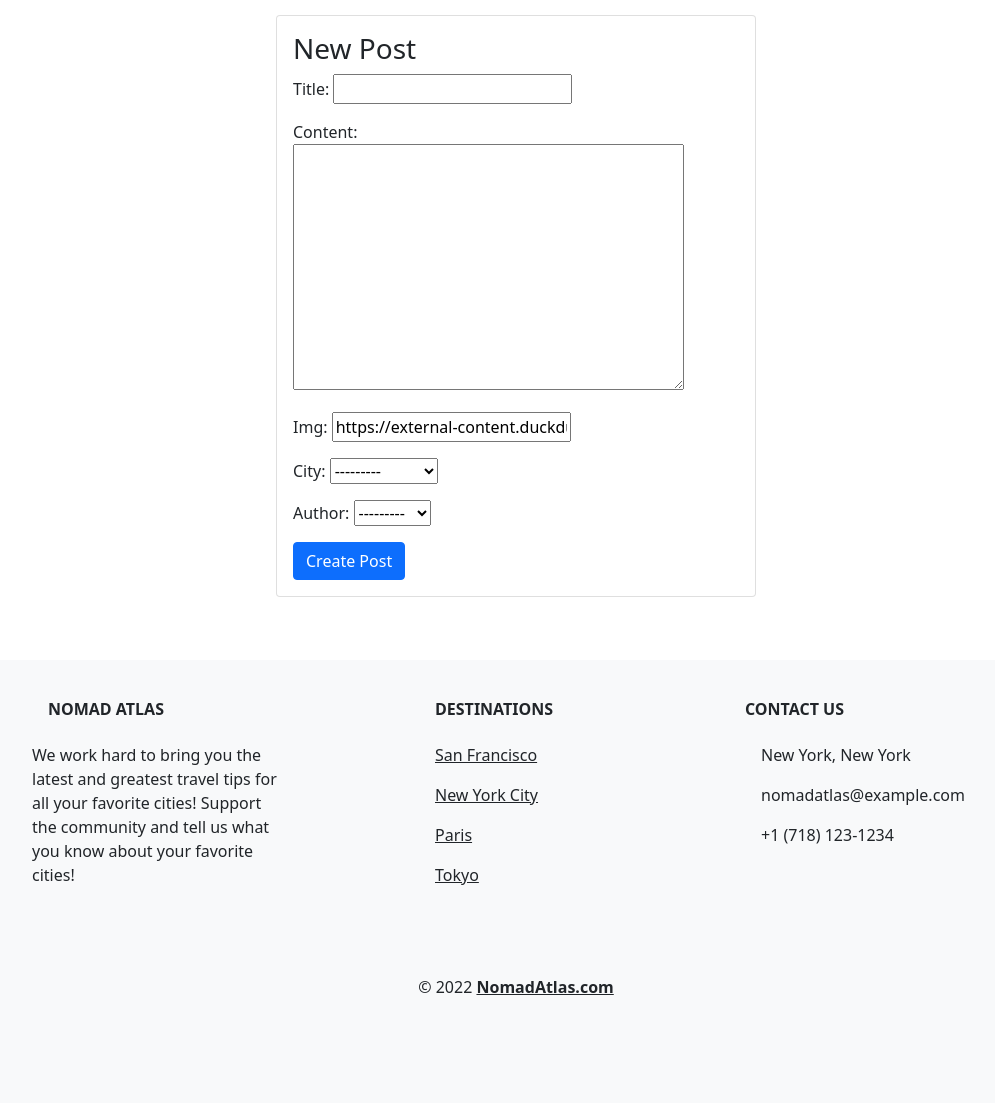
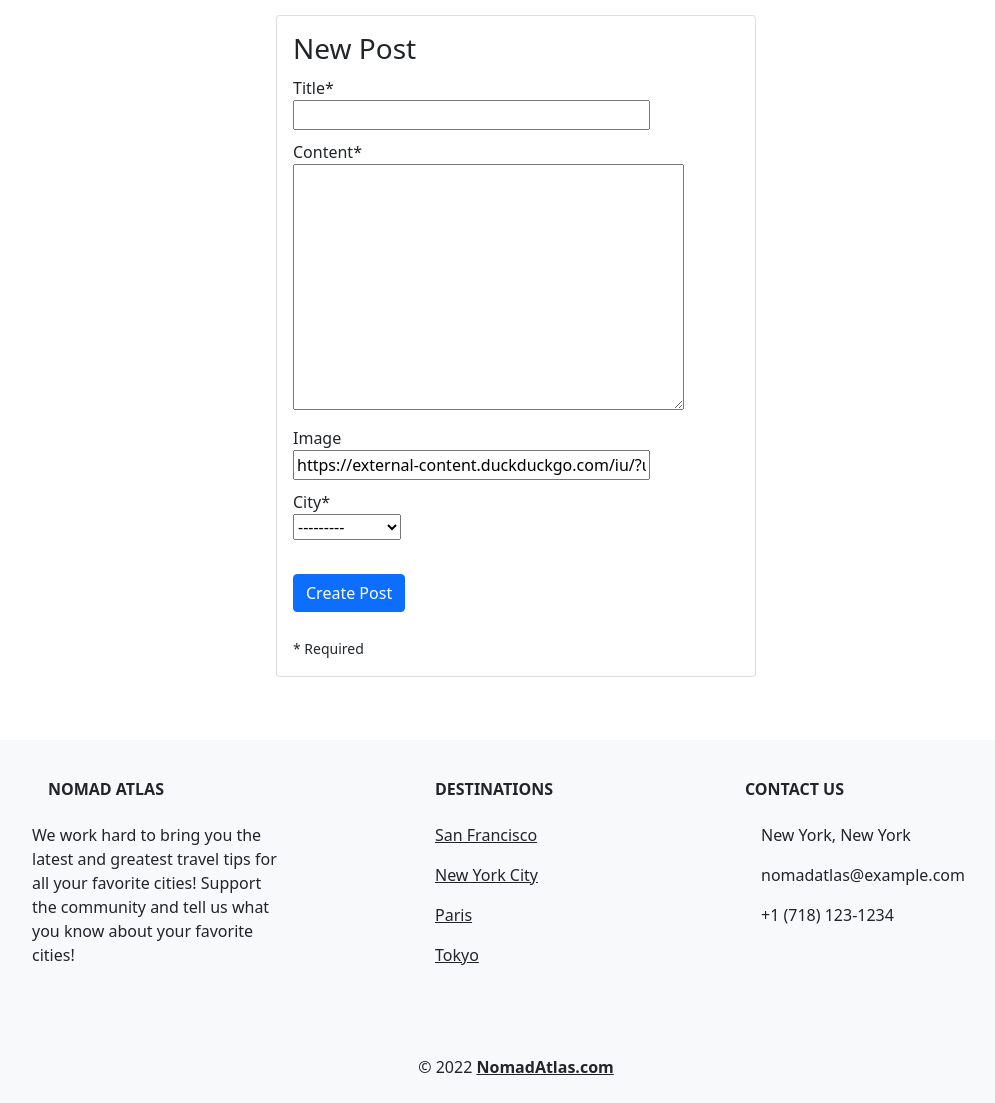
Before and after one commit to jajoyce/Nomad, a Django app: page /posts/new in a window 1280 px wide. Shown: the part 56-1159 px from the top of the page, without its empty margins (124-1119 px from the left). Before the commit the page ends 1051 px from the top, so only its background shows below. Run offline with Django 4.2, Linux system fonts and the light colour scheme; a user stored in the database is signed in; tables that the repository leaves empty hold one stand-in row (values such as "Sample post").

Commit message:
Refactor PostCreate view to set author to signed-in User. Add login requirement to create new post.

```diff
--- a/main_app/static/styles/main.css
+++ b/main_app/static/styles/main.css
@@ -39,3 +39,11 @@
   width: 40%;
   height: auto;
 }
+
+.fieldWrapper {
+  margin: 10px auto;
+}
+
+.fieldWrapper input {
+  width: 80%;
+}
--- a/main_app/templates/post_create.html
+++ b/main_app/templates/post_create.html
@@ -10,9 +10,31 @@
         <div class="card-body">
           <h3 class="card-title">New Post</h3>
           <form method="post">
-            {% csrf_token %} {{ form.as_p }}
+            {% csrf_token %}
+            {{ form.non_field_errors }}
+            <div class="fieldWrapper">
+                {{ form.title.errors }}
+                <label for="{{ form.title.id_for_label }}">Title*</label><br>
+                {{ form.title }}
+            </div>
+            <div class="fieldWrapper">
+                {{ form.content.errors }}
+                <label for="{{ form.content.id_for_label }}">Content*</label><br>
+                {{ form.content }}
+            </div>
+            <div class="fieldWrapper">
+                {{ form.img.errors }}
+                <label for="{{ form.img.id_for_label }}">Image</label><br>
+                {{ form.img }}
+            </div>
+            <div class="fieldWrapper">
+                {{ form.city.errors }}
+                <label for="{{ form.city.id_for_label }}">City*</label><br>
+                {{ form.city }}
+            </div><br>
             <input type="submit" value="Create Post" class="btn btn-primary" />
-          </form>
+          </form><br>
+          <small>* Required</small>
         </div>
       </div>
     </div>
--- a/main_app/templates/registration/login.html
+++ b/main_app/templates/registration/login.html
@@ -12,5 +12,8 @@
       </form>
     </div>
   </div>
+  <div class="mt-4" style="text-align: center;">
+    <h6>Don't have an account yet? <a href="{% url 'signup' %}">Sign up here</a></h6>
+  </div>
 </div>
 {% endblock %}
--- a/main_app/templates/registration/signup.html
+++ b/main_app/templates/registration/signup.html
@@ -9,4 +9,7 @@
     <input type="hidden" name="next" value="{{ next }}" />
   </form>
 </div>
+<div class="mt-4" style="text-align: center;">
+  <h6>Already have an account? <a href="{% url 'login' %}">Login here</a></h6>
+</div>
 {% endblock %}
--- a/main_app/views.py
+++ b/main_app/views.py
@@ -4,6 +4,7 @@ from django.views.generic import TemplateView, DetailView, CreateView, UpdateVie
 from django.http import HttpResponse
 from django.contrib.auth.forms import UserCreationForm
 from django.contrib.auth import login
+from django.contrib.auth.mixins import LoginRequiredMixin
 from .models import City, Post, Profile, User
 from django.contrib.auth.models import User
 
@@ -69,14 +70,18 @@ class PostList(TemplateView):
         return context
 
 class PostDetail(DetailView):
-        model = Post
-        template_name = "post_detail.html"
+    model = Post
+    template_name = "post_detail.html"
 
-class PostCreate(CreateView):
+class PostCreate(LoginRequiredMixin, CreateView):
     model = Post
-    fields = ['title', 'content', 'img', 'city', 'author']
+    fields = ['title', 'content', 'img', 'city']
     template_name = 'post_create.html'
     success_url = '/posts/'
+
+    def form_valid(self, form):
+        form.instance.author = self.request.user
+        return super().form_valid(form)
 
 class PostUpdate(UpdateView):
     model = Post
```
